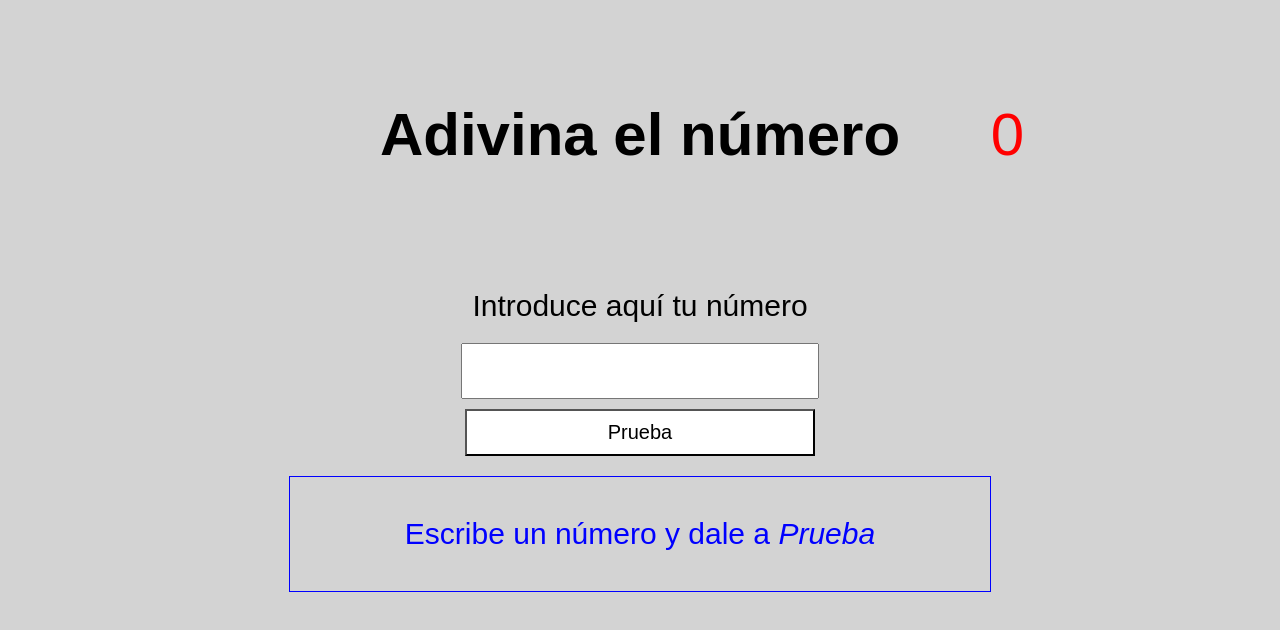
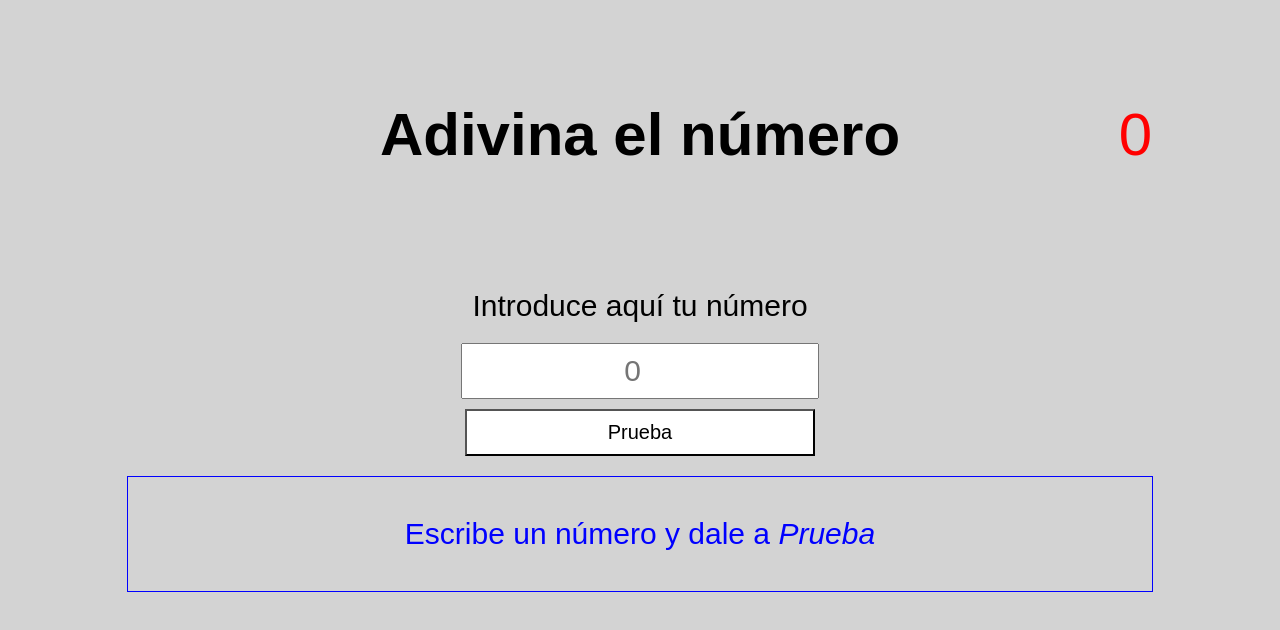
Before and after one commit to laurapareja/m2-evaluacion-intermedia-laurapareja, a website: page docs/index.html in a window 1280 px wide. Drawn offline with Linux system fonts and the light colour scheme.

Commit message:
updating docs

```diff
--- a/docs/assets/css/main.css
+++ b/docs/assets/css/main.css
@@ -1 +1 @@
-.body {margin: 0;background-color: lightgrey;height: 100vh;-webkit-box-sizing: border-box;box-sizing: border-box;color: black;font-family: Arial, Helvetica, sans-serif;}.title {padding: 60px;font-size: 60px;}.input-label {font-size: 30px;padding: 20px;}.input-number {width: 350px;height: 50px;font-size: 30px;text-align: center;}.container {display: -webkit-box;display: -ms-flexbox;display: flex;-webkit-box-orient: vertical;-webkit-box-direction: normal;-ms-flex-direction: column;flex-direction: column;-webkit-box-align: center;-ms-flex-align: center;align-items: center;height: 100%;}.container_message {border: solid 1px blue;width: 700px;text-align: center;font-size: 30px;}.counter {color: red;font-size: 60px;position: absolute;right: 20%;top: 5%;}.message {color: blue;padding: 10px;}.button {font-size: 20px;background-color: white;color: black;margin: 10px;padding: 10px;width: 350px;margin-bottom: 20px;}
+.body {margin: 0;background-color: lightgrey;height: 100vh;-webkit-box-sizing: border-box;box-sizing: border-box;color: black;font-family: Arial, Helvetica, sans-serif;}.container {display: -webkit-box;display: -ms-flexbox;display: flex;-webkit-box-orient: vertical;-webkit-box-direction: normal;-ms-flex-direction: column;flex-direction: column;-webkit-box-align: center;-ms-flex-align: center;align-items: center;width: 100%;}.container_message {border: solid 1px blue;width: 80%;text-align: center;font-size: 30px;}.title {padding: 60px;font-size: 60px;text-align: center;}.form {display: -webkit-box;display: -ms-flexbox;display: flex;-webkit-box-orient: vertical;-webkit-box-direction: normal;-ms-flex-direction: column;flex-direction: column;-webkit-box-align: center;-ms-flex-align: center;align-items: center;}.input-label {font-size: 30px;padding: 20px;}.input-number {width: 350px;height: 50px;font-size: 30px;text-align: center;}.counter {color: red;font-size: 60px;position: absolute;right: 10%;top: 5%;}.message {color: blue;padding: 10px;}.button {font-size: 20px;background-color: white;color: black;margin: 10px;padding: 10px;width: 350px;margin-bottom: 20px;}
--- a/docs/assets/js/main.js
+++ b/docs/assets/js/main.js
@@ -1 +1 @@
-"use strict";function getRandomNumber(e){return Math.ceil(Math.random()*e)}const myRandomNumber=getRandomNumber(100);console.log(`Mi número aleatorio es ${myRandomNumber}`);const inputNumber=document.querySelector(".js-inputNumber"),message=document.querySelector(".js-message");let counter=0;const counterNumber=document.querySelector(".js-counter");function getMessage(e){counter+=1,counterNumber.innerHTML=counter,inputNumber.value>100||inputNumber.value<1?message.innerHTML="Escribe un número entre 1 y 100":inputNumber.value==myRandomNumber?message.innerHTML="¡HAS GANADO, CAMPEONA!":inputNumber.value<myRandomNumber?message.innerHTML="demasiado bajo":message.innerHTML="demasiado alto",console.log(inputNumber.value),console.log(myRandomNumber)}const button=document.querySelector(".js-button");button.addEventListener("click",getMessage);
+"use strict";const myRandomNumber=getRandomNumber(100),inputNumberElement=document.querySelector(".js-inputNumber"),message=document.querySelector(".js-message"),counterNumber=document.querySelector(".js-counter");let counter=0;const handleForm=function(e){event.preventDefault(),parseInput(),updateMessage(),updateCounter(),console.log(`Mi número aleatorio es ${myRandomNumber}`),console.log(`El número introducido por la usuaria es ${inputNumberElement.value}`)};function getRandomNumber(e){return parseInt(Math.ceil(Math.random()*e))}function parseInput(){return parseInt(inputNumberElement.value)}function updateCounter(){counter++,counterNumber.innerHTML=counter}function updateMessage(){const e=parseInput();message.innerHTML=e>100||e<1?"Escribe un número entre 1 y 100":e===myRandomNumber?"¡HAS GANADO, CAMPEONA!":e<myRandomNumber?"demasiado bajo":"demasiado alto"}const button=document.querySelector(".js-button");button.addEventListener("click",handleForm);
--- a/docs/index.html
+++ b/docs/index.html
@@ -17,10 +17,12 @@
             <div>
                 <p class="js-counter counter">0</p>
             </div>
-            <label for="" class="input-label">Introduce aquí tu número</label>
-            <input class="js-inputNumber input-number"
-            type="text" name="number">
-            <button class="js-button button">Prueba</button>
+            <form class="form">
+                <label for="number" class="input-label">Introduce aquí tu número</label>
+                <input class="js-inputNumber input-number"
+                type="number" name="number" id="number" placeholder="0">
+                <button class="js-button button">Prueba</button>
+            </form>
             <div class="container_message">
                 <p class="message js-message">Escribe un número y dale a <em>Prueba</em>
                 </p>
```
